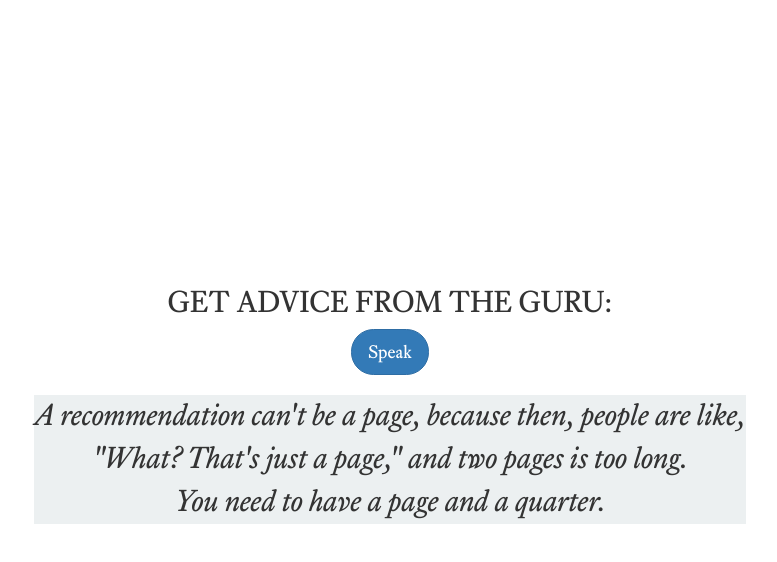
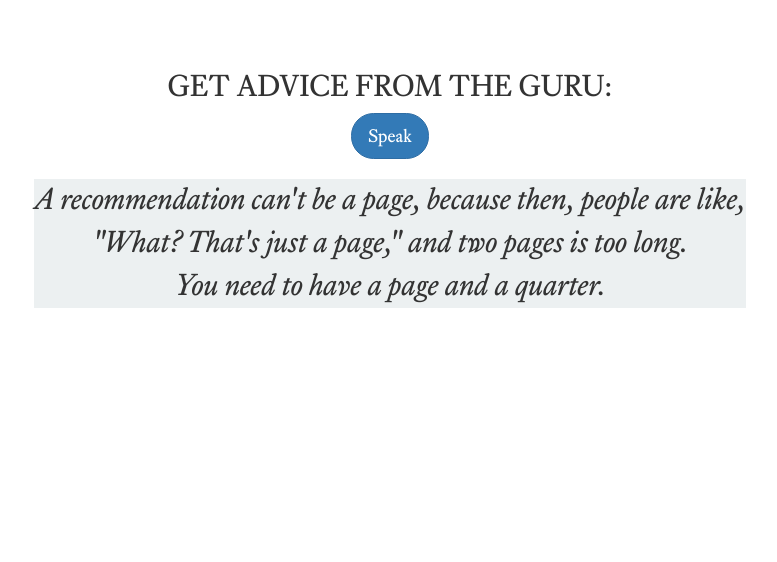
Before and after one commit to kylevedder/godly.guru, a plain HTML site: page index.html in a window 1280 px wide. Shown: the whole page, without its empty margins (250-1027 px from the left). Drawn offline with Linux system fonts and the light colour scheme.

Commit message:
Fixed floating page issue.

```diff
--- a/css/site.css
+++ b/css/site.css
@@ -36,7 +36,8 @@ h2 {
 
 #splash-content {
     display: table-cell;
-    vertical-align: middle;
+    vertical-align: top;
+    padding-top: 50px;
     white-space: nowrap;
 }
 
```
